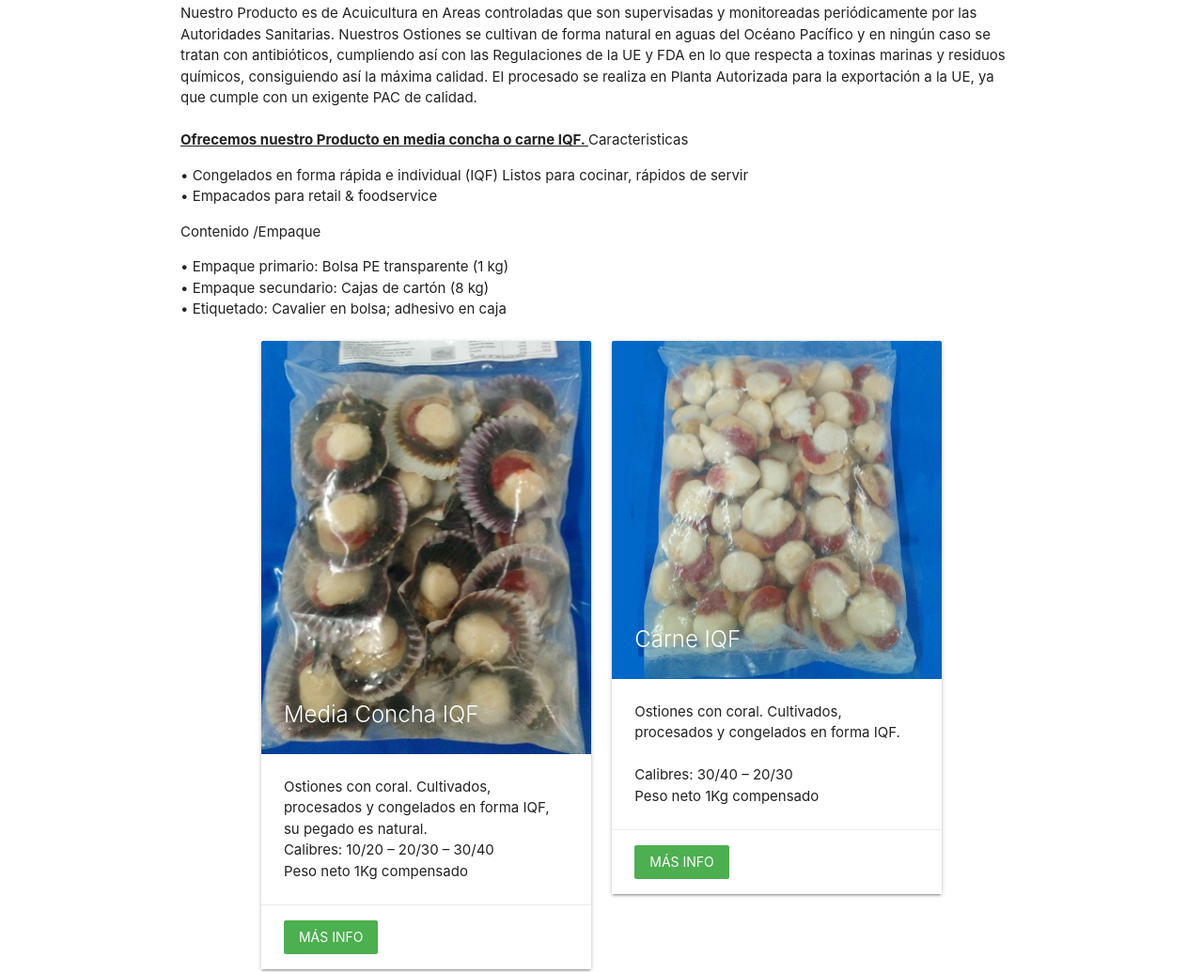
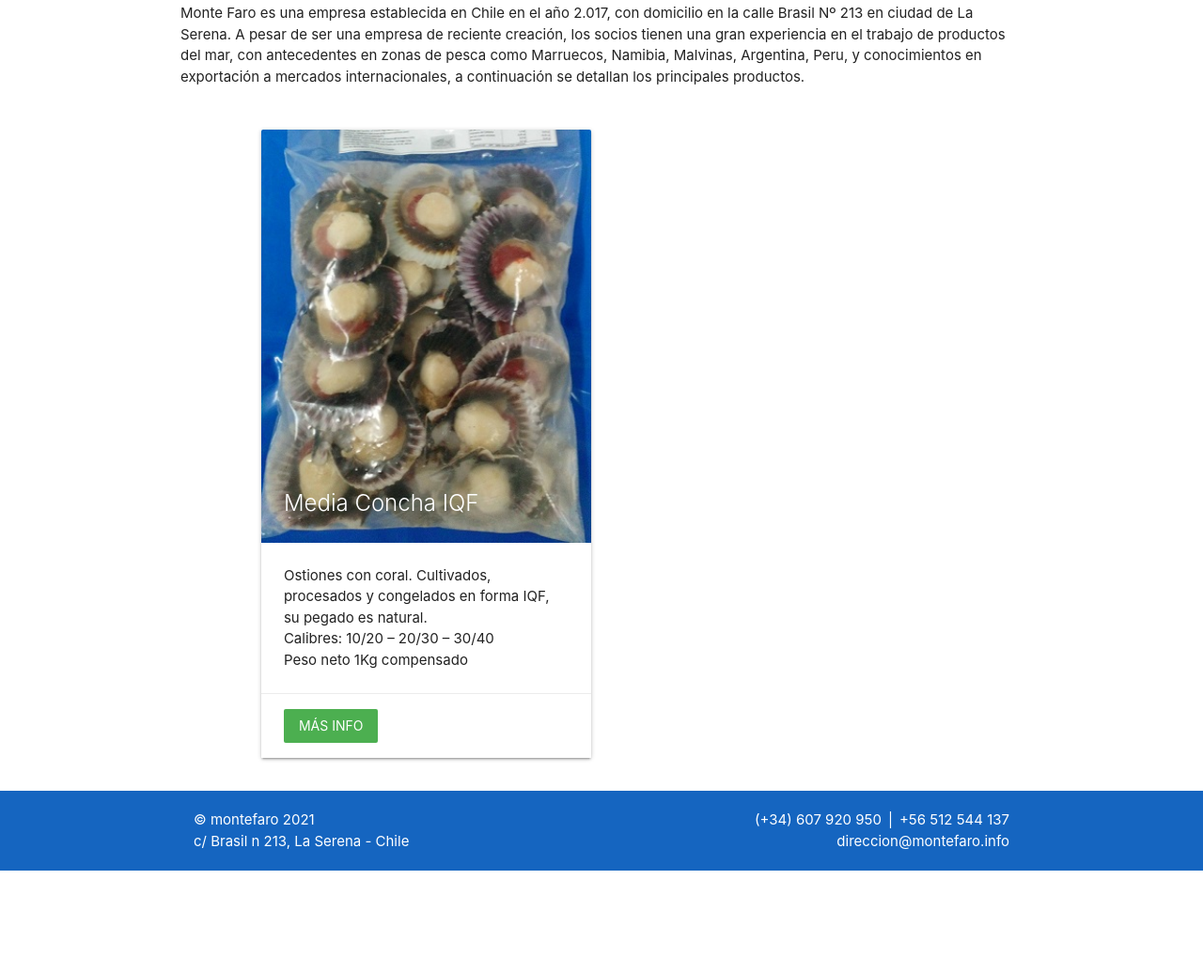
Before and after one commit to bakeiro/montefaro_draft, a website: page pages/products.html in a window 1280 px wide. Shown: the part 203-1238 px from the top of the page at 94% size. After the commit the page ends 1130 px from the top, so only its background shows below. Drawn offline with nearby package versions, Linux system fonts and the light colour scheme.

Commit message:
Update products.html

```diff
--- a/pages/products.html
+++ b/pages/products.html
@@ -58,26 +58,12 @@
 
 		<h1>Argopecten purpuratus <span class="small">(Ostión Chileno • Scallops • Noix Saint Jacques • Vieira del Pacífico • Zamburiña)</span></h1>
 		<p>
-			Nuestro Producto es de Acuicultura en Areas controladas que son supervisadas y monitoreadas periódicamente por las  Autoridades Sanitarias.
-			Nuestros Ostiones se cultivan de forma natural en aguas del Océano Pacífico y en ningún caso se tratan con antibióticos, cumpliendo así con las Regulaciones de la UE y FDA en lo que respecta a toxinas marinas y residuos químicos, consiguiendo así la máxima calidad.
-			El procesado se realiza en Planta Autorizada para la exportación a la UE, ya que cumple con un exigente PAC de calidad.
+			Monte Faro es una empresa establecida en Chile en el año 2.017, con domicilio en la calle
+Brasil Nº 213 en ciudad de La Serena. A pesar de ser una empresa de reciente creación, los
+socios tienen una gran experiencia en el trabajo de productos del mar, con antecedentes en
+zonas de pesca como Marruecos, Namibia, Malvinas, Argentina, Peru, y conocimientos en
+exportación a mercados internacionales, a continuación se detallan los principales productos.
 			<br><br>
-			<span class="sentence">
-					Ofrecemos nuestro Producto en media concha o carne IQF.
-			</span>
-
-			Caracteristicas
-			<ul>
-				<li> • Congelados en forma rápida e individual (IQF) Listos para cocinar, rápidos de servir</li>
-				<li> • Empacados para retail & foodservice</li>
-			</ul>
-			Contenido /Empaque
-			<ul>
-				<li> • Empaque primario: Bolsa PE transparente (1 kg)</li>
-				<li> • Empaque secundario: Cajas de cartón (8 kg)</li>
-				<li> • Etiquetado: Cavalier en bolsa; adhesivo en caja</li>
-			</ul>
-
 		</p>
 
 		<div class="row">
@@ -123,39 +109,6 @@
 			</div>
 
 			<div class="col m5">
-
-				<div class="card">
-					<div class="card-image waves-effect waves-block waves-light">
-						<img alt="Ostion sin concha" class="activator" src="../www/files/productos/carne.jpg">
-						<span class="card-title activator">Carne IQF</span>
-					</div>
-					<div class="card-content">
-						<p>
-							Ostiones con coral. Cultivados, procesados y congelados en forma IQF.
-							<br><br>
-							Calibres: 30/40 – 20/30
-							<br>
-							Peso neto 1Kg compensado
-						</p>
-					</div>
-					<div class="card-action">
-						<a class="activator green white-text btn-flat">Más info</a>
-					</div>
-					<div class="card-reveal">
-						<span class="card-title grey-text text-darken-4">Carne IQF<i class="material-icons right">close</i></span>
-						<p>
-							<br>1.-  Calibre:                      20/30 y 30/40 unidades/lb.
-							<br>2.-  Peso:                          1 kg. neto con glaseo compensado.
-							<br>3.-  Empaque:                 Bolsa plástico transparente.
-							<br>4.-  Etiquetas:                  En bolsa y caja carton.
-							<br>5.-  Embalaje:                  Caja carton 8 bolsas.
-							<br>6.-  Coral:                          Todas con coral.
-							<br>7.-  Arena:                        Ausencia.
-							<br>8.- Duracion:                   Dos años.
-							<br>9.- Congelacion:            I.Q.F.
-						</p>
-					</div>
-				</div>
 
 			</div>
 
```
